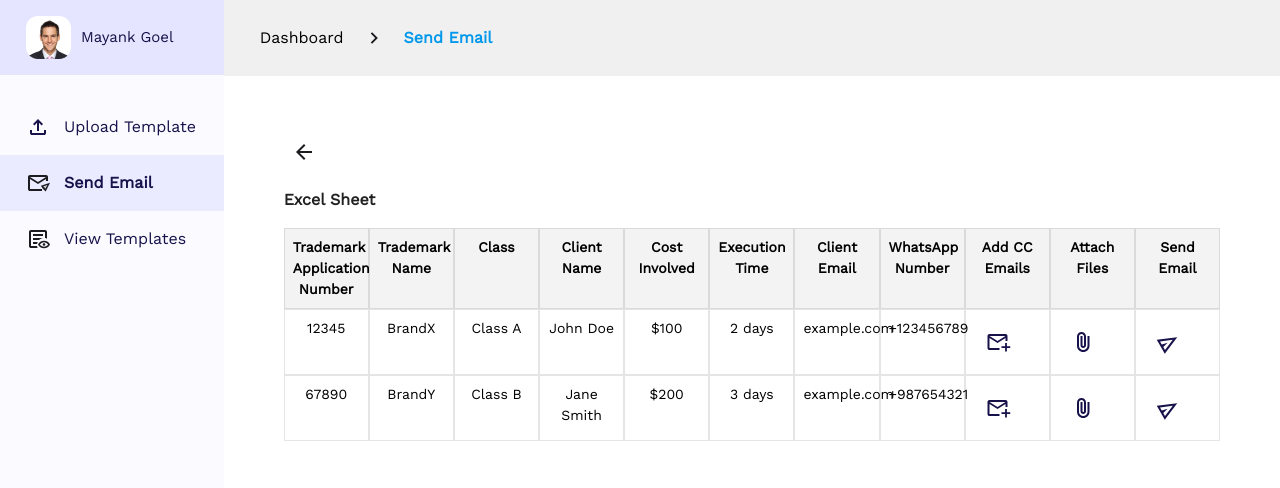
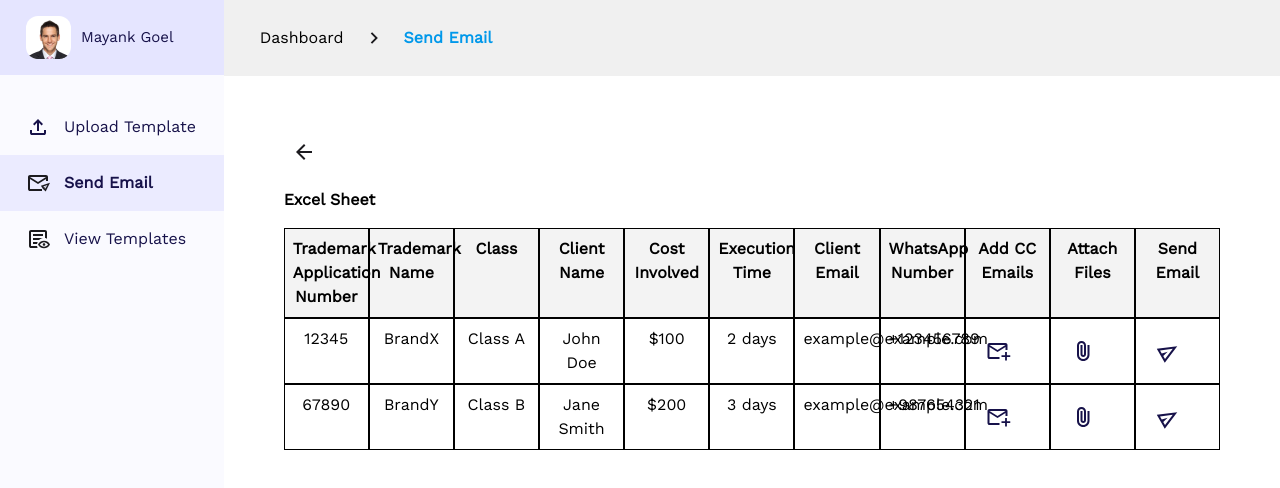
Before and after one commit to neon-lab-dev/lawyer-blue-ink, a React (Vite) app: page /send-email in a window 1280 px wide. Shown: the top 488 px of the page. Built offline with nearby package versions, Linux system fonts and the light colour scheme.

Commit message:
fix:render

```diff
--- a/src/pages/SendEmail/index.tsx
+++ b/src/pages/SendEmail/index.tsx
@@ -1,22 +1,17 @@
-import  { useState } from "react";
+import { useState } from "react";
+import { Link } from "react-router-dom";
 import arrowleft from "@/assets/images/arrow_back.svg";
 import email from "@/assets/icons/addEmail.svg";
 import attach from "@/assets/icons/attach.svg";
 import send from "@/assets/icons/send.svg";
-import { Link } from "react-router-dom";
 
 const SendEmail = () => {
-  const [uploadedFiles, setUploadedFiles] = useState<File[]>([]);
-
-
-  const handleGoBack = () => {
-    window.history.back(); // Navigate to the previous page in the browser's history
-  };
+  const [, setUploadedFiles] = useState<File[]>([]);
 
   const handleFileChange = (e: React.ChangeEvent<HTMLInputElement>) => {
-    if (e.target.files) { // Check if there are files selected
-      const files = Array.from(e.target.files); // Convert FileList to an array
-      setUploadedFiles((prevFiles) => [...prevFiles, ...files]); // Add files to state
+    if (e.target.files) {
+      const files = Array.from(e.target.files);
+      setUploadedFiles((prevFiles) => [...prevFiles, ...files]);
     }
   };
 
@@ -28,10 +23,8 @@ const SendEmail = () => {
       clientName: "John Doe",
       costInvolved: "$100",
       executionTime: "2 days",
-      clientEmail: "example.com",
+      clientEmail: "example@example.com",
       whatsappNumber: "+123456789",
-      attachFiles: "",
-      sendEmail: "Send",
     },
     {
       appNumber: "67890",
@@ -40,60 +33,68 @@ const SendEmail = () => {
       clientName: "Jane Smith",
       costInvolved: "$200",
       executionTime: "3 days",
-      clientEmail: "example.com",
+      clientEmail: "example@example.com",
       whatsappNumber: "+987654321",
-      attachFiles: "",
-      sendEmail: "Send",
     },
   ];
 
   return (
     <div className="px-4 py-6">
-      <button className="rounded-full bg-gray-100 p-2" onClick={handleGoBack}>
+      <button onClick={() => window.history.back()} className="rounded-full bg-gray-100 p-2">
         <img src={arrowleft} alt="Go back" />
       </button>
 
-      <h1 className="font-work-sans text-[#000000DE] font-semibold text-[16px] my-4">Excel Sheet</h1>
+      <h1 className="font-semibold text-16px my-4">Excel Sheet</h1>
 
       <div className="overflow-x-auto">
-        <div className="grid grid-cols-11 bg-[#F3F3F3] font-work-sans text-center text-[14px] font-bold">
-          <div className="border border-[#0000001A] p-2">Trademark Application Number</div>
-          <div className="border border-[#0000001A] p-2">Trademark Name</div>
-          <div className="border border-[#0000001A] p-2">Class</div>
-          <div className="border border-[#0000001A] p-2">Client Name</div>
-          <div className="border border-[#0000001A] p-2">Cost Involved</div>
-          <div className="border border-[#0000001A] p-2">Execution Time</div>
-          <div className="border border-[#0000001A] p-2">Client Email</div>
-          <div className="border border-[#0000001A] p-2">WhatsApp Number</div>
-          <div className="border border-[#0000001A] p-2">Add CC Emails</div>
-          <div className="border border-[#0000001A] p-2">Attach Files</div>
-          <div className="border border-[#0000001A] p-2">Send Email</div>
+        <div className="grid grid-cols-11 bg-[#F3F3F3] font-bold text-center">
+          {/* Table Headers */}
+          <div className="border p-2">Trademark Application Number</div>
+          <div className="border p-2">Trademark Name</div>
+          <div className="border p-2">Class</div>
+          <div className="border p-2">Client Name</div>
+          <div className="border p-2">Cost Involved</div>
+          <div className="border p-2">Execution Time</div>
+          <div className="border p-2">Client Email</div>
+          <div className="border p-2">WhatsApp Number</div>
+          <div className="border p-2">Add CC Emails</div>
+          <div className="border p-2">Attach Files</div>
+          <div className="border p-2">Send Email</div>
         </div>
 
         {tableData.map((row, index) => (
-          <div className="grid grid-cols-11 font-work-sans text-[14px] text-center" key={index}>
-            <div className="border border-[#0000001A] p-2">{row.appNumber}</div>
-            <div className="border border-[#0000001A] p-2">{row.trademarkName}</div>
-            <div className="border border-[#0000001A] p-2">{row.class}</div>
-            <div className="border border-[#0000001A] p-2">{row.clientName}</div>
-            <div className="border border-[#0000001A] p-2">{row.costInvolved}</div>
-            <div className="border border-[#0000001A] p-2">{row.executionTime}</div>
-            <div className="border border-[#0000001A] p-2">{row.clientEmail}</div>
-            <div className="border border-[#0000001A] p-2">{row.whatsappNumber}</div>
-            <div className="border border-[#0000001A] p-2"><img src={email} alt="" /></div>
-            <div className="border border-[#0000001A] p-2">
+          <div className="grid grid-cols-11 text-center" key={index}>
+            {/* Table Data */}
+            <div className="border p-2">{row.appNumber}</div>
+            <div className="border p-2">{row.trademarkName}</div>
+            <div className="border p-2">{row.class}</div>
+            <div className="border p-2">{row.clientName}</div>
+            <div className="border p-2">{row.costInvolved}</div>
+            <div className="border p-2">{row.executionTime}</div>
+            <div className="border p-2">{row.clientEmail}</div>
+            <div className="border p-2">{row.whatsappNumber}</div>
+            <div className="border p-2"><img src={email} alt="" /></div>
+            <div className="border p-2">
               <label htmlFor={`file-upload-${index}`}>
                 <img src={attach} alt="Attach file" />
               </label>
               <input
                 type="file"
                 id={`file-upload-${index}`}
-                multiple // Allows multiple file uploads
-                className="hidden" // Hides the default file input UI
+                multiple
+                className="hidden"
                 onChange={handleFileChange}
               />
             </div>
-            <div className="border border-[#0000001A] p-2"><Link to="/"><img src={send} alt="" /></Link></div>
+            <div className="border p-2">
+              <Link
+                to={{
+                  pathname: "/send",
+                }}
+              >
+                <img src={send} alt="Send Email" />
+              </Link>
+            </div>
           </div>
         ))}
       </div>
--- a/src/pages/UploadTemplate/FileView.tsx
+++ b/src/pages/UploadTemplate/FileView.tsx
@@ -1,8 +1,7 @@
-import { useEffect, useState } from 'react';
+import { useEffect, useState, ChangeEvent } from 'react';
 import DocViewer, { DocViewerRenderers } from 'react-doc-viewer';
 import Button from "@/components/reusable/Button";
 import arrowleft from "@/assets/images/arrow_back.svg";
-import { ChangeEvent } from 'react';
 import { Link } from 'react-router-dom';
 
 interface FilePreviewProps {
@@ -14,39 +13,46 @@ interface FilePreviewProps {
 
 const FilePreview = ({ docFile, templateName, setTemplateName, onSaveAndUpload }: FilePreviewProps) => {
   const [docUrl, setDocUrl] = useState<string | null>(null);
-  const [loading, setLoading] = useState<boolean>(true);
   const [error, setError] = useState<string | null>(null);
 
+  // This useEffect runs only when docFile changes
   useEffect(() => {
     if (docFile) {
+      try {
         const fileUrl = URL.createObjectURL(docFile);
         setDocUrl(fileUrl);
-      setLoading(false);
-      return () => {
-        URL.revokeObjectURL(fileUrl);
-      };
+      } catch (e) {
+        console.error("Error creating object URL:", e);
+        setError("Failed to create document URL");
+      }
     } else {
       setError("No document file provided");
     }
-  }, [docFile]);
+
+    // Cleanup object URL when component unmounts
+    return () => {
+      if (docUrl) {
+        URL.revokeObjectURL(docUrl); // Ensure proper cleanup
+      }
+    };
+  }, [docFile]); // Dependency array should only contain docFile
 
   return (
     <div className="scrollbar-thin">
       <div className="py-6">
+        <Link to="/"> {/* Change to your correct path */}
           <button className="rounded-[50%] bg-gray-100 p-2">
             <img src={arrowleft} alt="Back" />
           </button>
+        </Link>
         <h1 className="pt-8 font-bold text-[16px]">Preview Uploaded File</h1>
       </div>
-      {loading ? (
-        <p>Loading...</p>
-      ) : error ? (
+      {error ? (
         <p>Error: {error}</p>
       ) : (
         <div className="flex gap-10">
           <div className="p-4 h-[387px] w-[500px] border-gray-600 border-dashed border">
             <h2>Preview</h2>
-            <div className="h-[300px] w-[420px] p-4 m-4">
             {docUrl ? (
               <DocViewer
                 documents={[{ uri: docUrl }]}
@@ -55,7 +61,6 @@ const FilePreview = ({ docFile, templateName, setTemplateName, onSaveAndUpload }
             ) : (
               <p>No file selected</p>
             )}
-            </div>
           </div>
           <div className="border-l border-[#3F32CC99] px-10">
             <div className="flex flex-col gap-6">
@@ -68,7 +73,7 @@ const FilePreview = ({ docFile, templateName, setTemplateName, onSaveAndUpload }
                 className="w-[360px] h-[16px] border-gray-800 border-5 rounded-lg p-6"
               />
               <div className="flex justify-end">
-              <Link to="/filesuccesful">
+                <Link to="/filesuccesful"> {/* Adjust path as needed */}
                   <Button onClick={onSaveAndUpload}>Save and Upload</Button>
                 </Link>
               </div>
```
Lines whose indentation alone changed are shown as unchanged.
